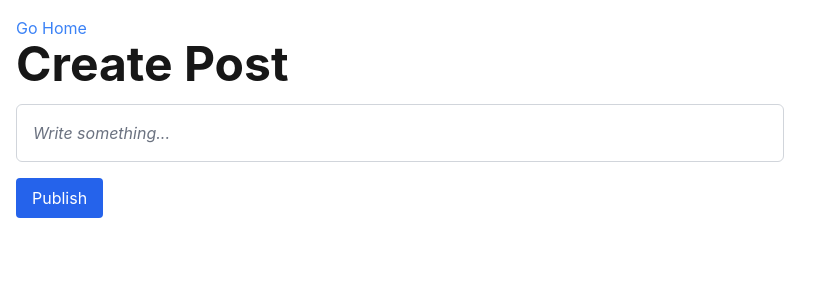
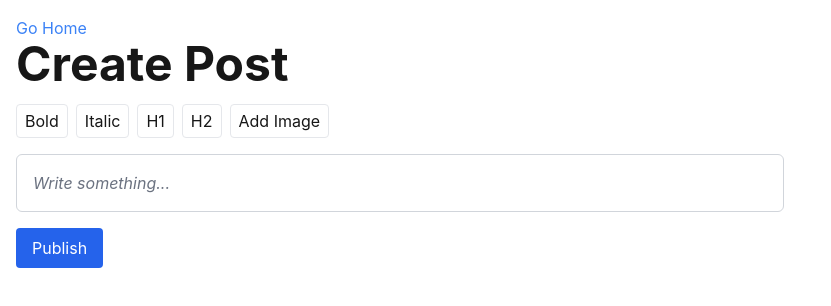
Before and after one commit to emanuelefavero/non-solo-poesia, a Next.js app: page /create-post in a window 1280 px wide. Shown: the top 306 px of the page, without its empty margins (0-831 px from the left). Built offline with nearby package versions, Linux system fonts and the light colour scheme.

Commit message:
add tiptap toolbar

```diff
--- a/package.json
+++ b/package.json
@@ -9,6 +9,10 @@
     "lint": "next lint"
   },
   "dependencies": {
+    "@tiptap/extension-bold": "^2.10.2",
+    "@tiptap/extension-heading": "^2.10.2",
+    "@tiptap/extension-image": "^2.10.2",
+    "@tiptap/extension-italic": "^2.10.2",
     "@tiptap/extension-placeholder": "^2.10.2",
     "@tiptap/pm": "^2.10.2",
     "@tiptap/react": "^2.10.2",
--- a/src/components/TipTap.tsx
+++ b/src/components/TipTap.tsx
@@ -1,11 +1,15 @@
 'use client'
 
+import Bold from '@tiptap/extension-bold'
+import Heading from '@tiptap/extension-heading'
+import Image from '@tiptap/extension-image'
+import Italic from '@tiptap/extension-italic'
 import Placeholder from '@tiptap/extension-placeholder'
 import { EditorContent, useEditor } from '@tiptap/react'
 import StarterKit from '@tiptap/starter-kit'
 import { useState } from 'react'
 
-export default function CreatePost() {
+export default function TipTap() {
   const [loading, setLoading] = useState(false)
   const [message, setMessage] = useState('')
   const [isFocused, setIsFocused] = useState(false)
@@ -13,6 +17,12 @@ export default function CreatePost() {
   const editor = useEditor({
     extensions: [
       StarterKit,
+      Bold,
+      Italic,
+      Image,
+      Heading.configure({
+        levels: [1, 2, 3, 4],
+      }),
       Placeholder.configure({
         placeholder: 'Write something...',
       }),
@@ -63,6 +73,7 @@ export default function CreatePost() {
 
   return (
     <div className='max-w-3xl'>
+      <Toolbar editor={editor} />
       <EditorContent
         editor={editor}
         className={`tiptap-editor ${isFocused ? 'focused' : ''}`}
@@ -80,3 +91,65 @@ export default function CreatePost() {
     </div>
   )
 }
+
+type ToolbarProps = {
+  editor: ReturnType<typeof useEditor>
+}
+
+function Toolbar({ editor }: ToolbarProps) {
+  if (!editor) {
+    return null
+  }
+
+  return (
+    <div className='toolbar mb-4 flex gap-2'>
+      <button
+        onClick={() => editor.chain().focus().toggleBold().run()}
+        className={`rounded border px-2 py-1 ${
+          editor.isActive('bold') ? 'bg-blue-500 text-white' : ''
+        }`}
+      >
+        Bold
+      </button>
+      <button
+        onClick={() => editor.chain().focus().toggleItalic().run()}
+        className={`rounded border px-2 py-1 ${
+          editor.isActive('italic') ? 'bg-blue-500 text-white' : ''
+        }`}
+      >
+        Italic
+      </button>
+      <button
+        onClick={() => editor.chain().focus().setHeading({ level: 1 }).run()}
+        className={`rounded border px-2 py-1 ${
+          editor.isActive('heading', { level: 1 })
+            ? 'bg-blue-500 text-white'
+            : ''
+        }`}
+      >
+        H1
+      </button>
+      <button
+        onClick={() => editor.chain().focus().setHeading({ level: 2 }).run()}
+        className={`rounded border px-2 py-1 ${
+          editor.isActive('heading', { level: 2 })
+            ? 'bg-blue-500 text-white'
+            : ''
+        }`}
+      >
+        H2
+      </button>
+      <button
+        onClick={() => {
+          const url = prompt('Enter the image URL:')
+          if (url) {
+            editor.chain().focus().setImage({ src: url }).run()
+          }
+        }}
+        className='rounded border px-2 py-1'
+      >
+        Add Image
+      </button>
+    </div>
+  )
+}
```
Also changed, not shown: 1 other file (tests, documents, lock files or other folders).
